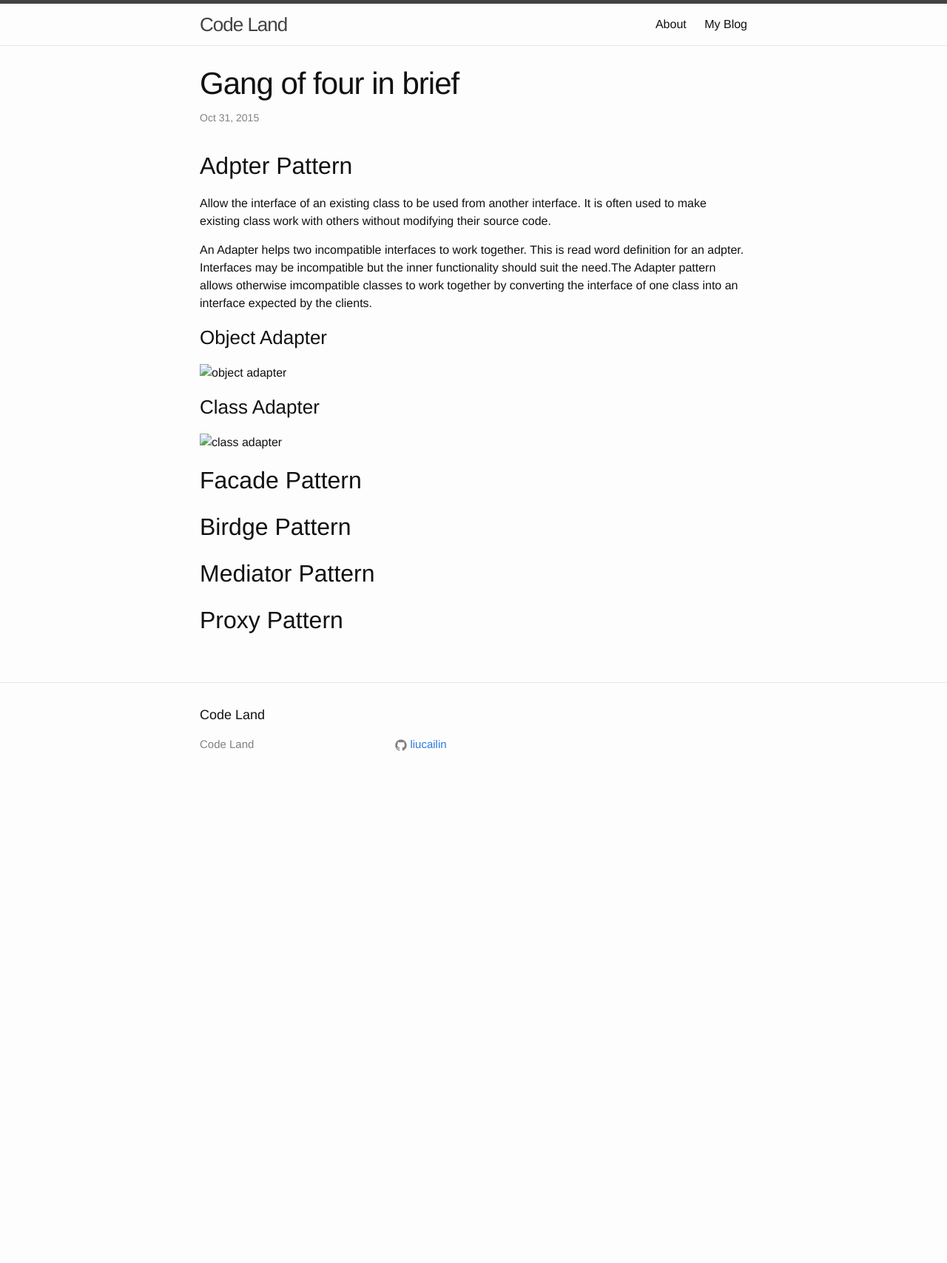
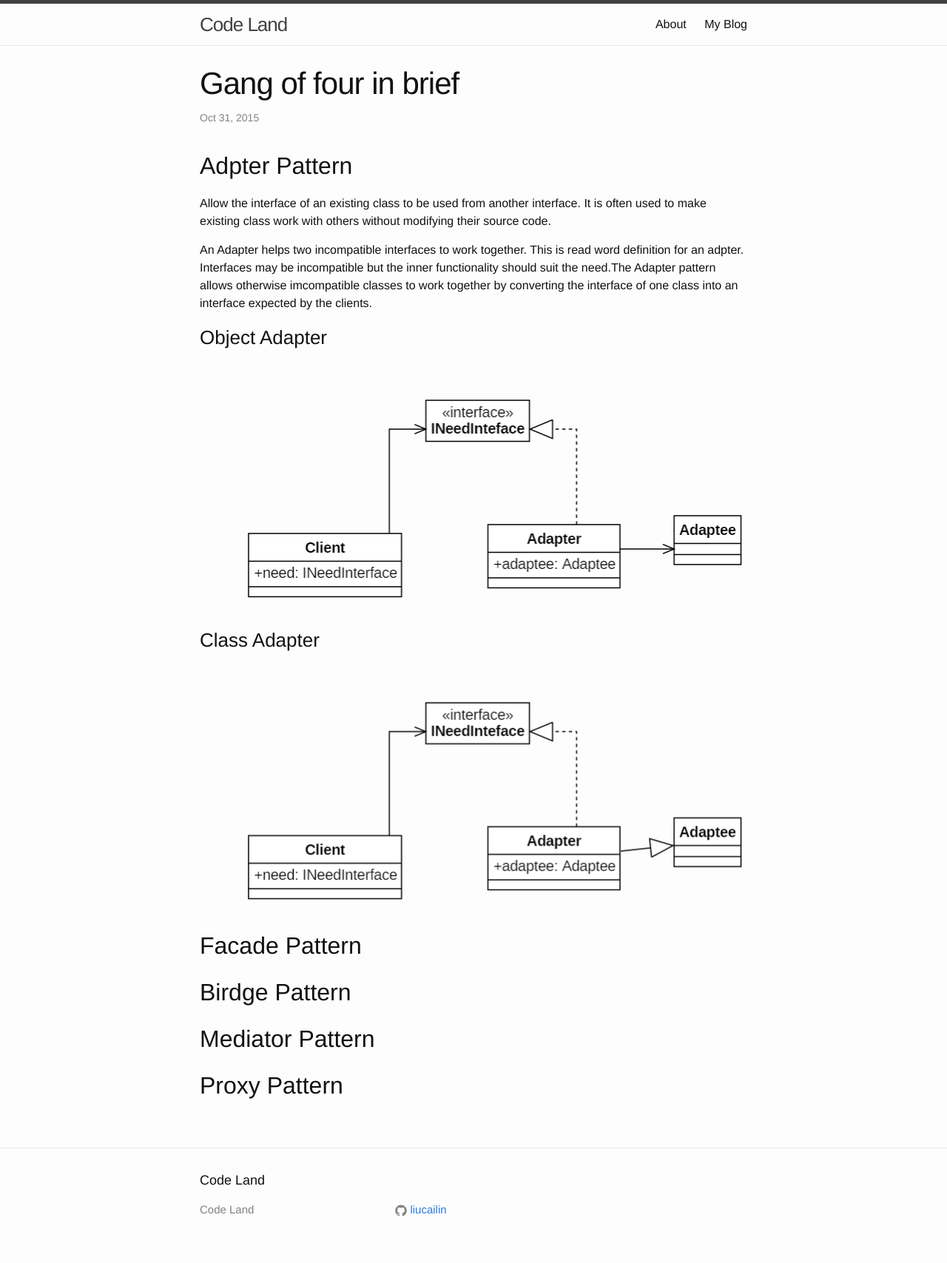
Before and after one commit to liucailin/liucailin.github.io, a Jekyll site: the page built from _posts/DesignPattern/2015-10-31-Gang-Of-Four.markdown, in a window 1280 px wide. Shown: the whole page at 74% size. Built offline with Jekyll 4.4.1, drawn with Linux system fonts in a browser that asks for light colours; before the commit the page ends 1077 px from its top, so only the background shows below that.

Commit message:
change img path

```diff
--- a/_posts/DesignPattern/2015-10-31-Gang-Of-Four.markdown
+++ b/_posts/DesignPattern/2015-10-31-Gang-Of-Four.markdown
@@ -10,11 +10,11 @@ An Adapter helps two incompatible interfaces to work together. This is read word
 
 ### Object Adapter ###
 
-![object adapter](./object-adapter.png)
+![object adapter](/assets/object-adapter.png)
 
 ### Class Adapter ###
 
-![class adapter](./class-adapter.png)
+![class adapter](/assets/class-adapter.png)
 
 ## Facade Pattern ##
 
```
Also changed, not shown: assets/class-adapter.png (added), assets/object-adapter.png (added), 1 other file.
